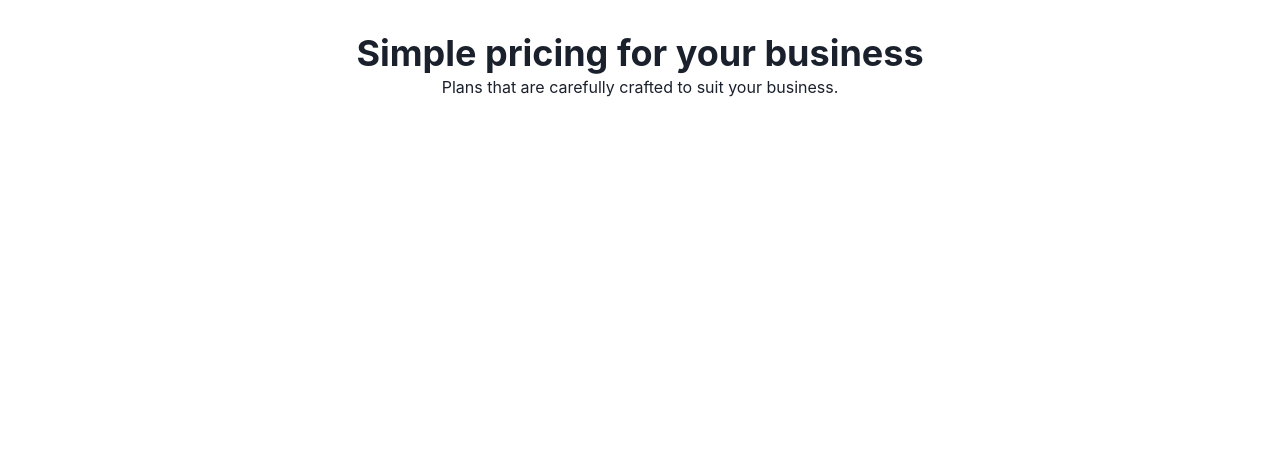
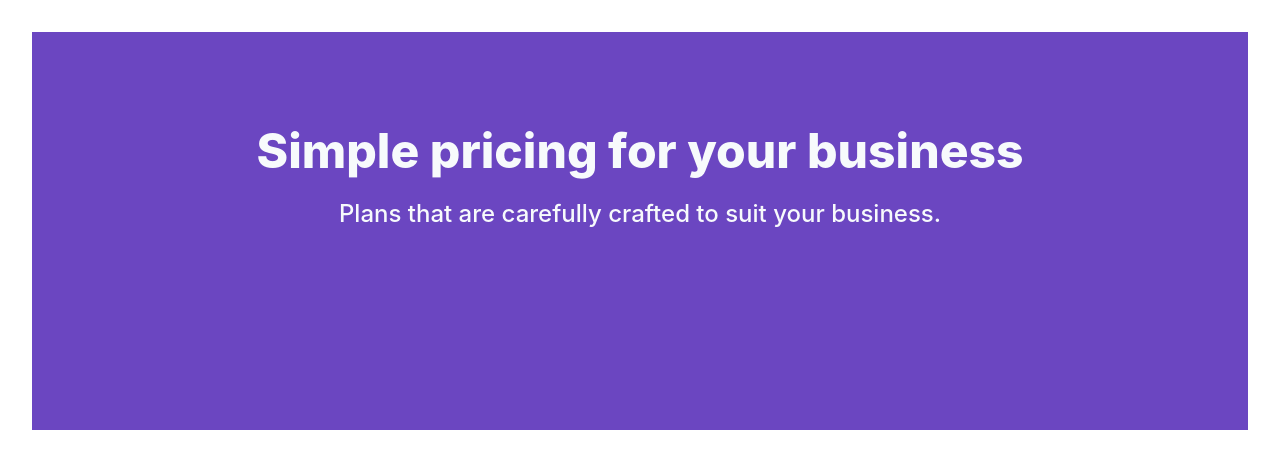
Before and after one commit to RiverXDiamant/chakra-ui-project-intro, a React (Vite) app: page / in a window 1280 px wide. Shown: the top 468 px of the page. Built offline with nearby package versions, Linux system fonts and the light colour scheme.

Commit message:
added styling to Header component

```diff
--- a/components/Header.tsx
+++ b/components/Header.tsx
@@ -3,9 +3,18 @@
 
 export default function Header() {
     return (
-        <Box>
-            <Heading>Simple pricing for your business</Heading>
-            <Text>Plans that are carefully crafted to suit your business.</Text>
+        <Box as='section'
+             color='#F7FAFC'
+             bg='#6B46C1'
+             pt='90px'
+             pb='198px'
+             px='32px'>
+            <Heading fontWeight='800' fontSize='48px'>
+                Simple pricing for your business
+                </Heading>
+            <Text fontWeight='500' fontSize='24px' pt='16px'>
+                Plans that are carefully crafted to suit your business.
+            </Text>
         </Box>
     )
 }
```
